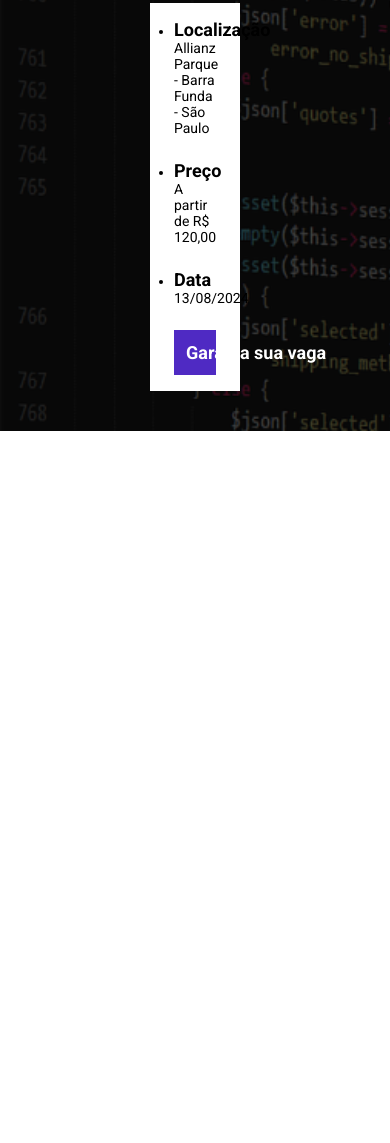
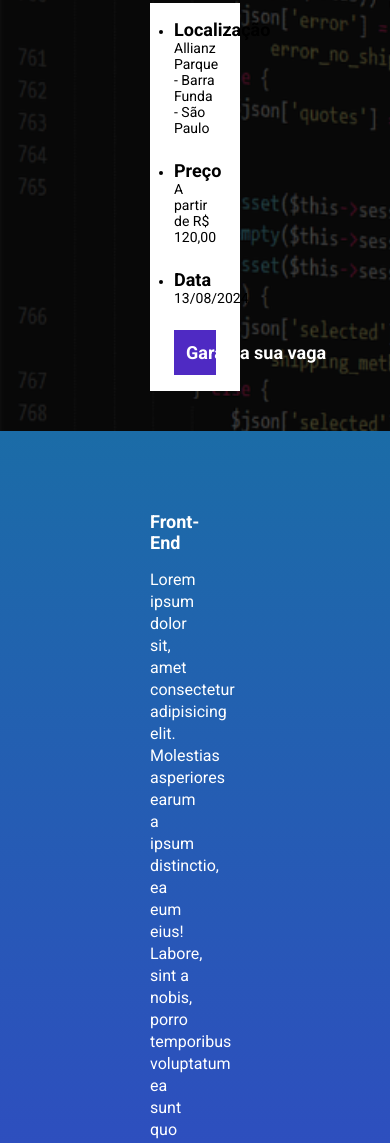
Before and after one commit to marianimateus/Ebac-tech-talks, a website built with Parcel: page src/index.html in a window 390 px wide. Shown: the part 341-1484 px from the top of the page. Before the commit the page ends 844 px from the top, so only its background shows below. Built offline with nearby package versions, Linux system fonts and the light colour scheme.

Commit message:
adicionando a seção "Front-end"

```diff
--- a/src/index.html
+++ b/src/index.html
@@ -7,7 +7,9 @@
     <title>Ebac tech talks</title>
     <link rel="preconnect" href="https://fonts.googleapis.com">
     <link rel="preconnect" href="https://fonts.gstatic.com" crossorigin>
-    <link href="https://fonts.googleapis.com/css2?family=Montserrat:ital,wght@0,100..900;1,100..900&family=Roboto:ital,wght@0,100;0,300;0,400;0,500;0,700;0,900;1,100;1,300;1,400;1,500;1,700;1,900&display=swap" rel="stylesheet">
+    <link
+        href="https://fonts.googleapis.com/css2?family=Montserrat:ital,wght@0,100..900;1,100..900&family=Roboto:ital,wght@0,100;0,300;0,400;0,500;0,700;0,900;1,100;1,300;1,400;1,500;1,700;1,900&display=swap"
+        rel="stylesheet">
     <link rel="stylesheet" href="styles/style.scss">
 </head>
 
@@ -38,7 +40,21 @@
         </div>
     </header>
 
-
+    <section class="event">
+        <div class="container">
+            <div class="event__detail">
+                <h2 class="event__detail__title">Front-End</h2>
+                <p class="event__detail__description">
+                    Lorem ipsum dolor sit, amet consectetur adipisicing elit. Molestias asperiores earum a ipsum
+                    distinctio, ea eum eius! Labore, sint a nobis, porro temporibus voluptatum ea sunt quo architecto
+                    neque maiores. Lorem ipsum dolor sit amet consectetur adipisicing elit. Culpa, quis unde? Nam
+                    corrupti quo quae quia necessitatibus nisi, cupiditate inventore, iste unde asperiores non molestias
+                    mollitia soluta sequi nemo voluptatum.
+                </p>
+            </div>
+            <img class="event__image" src="./images/frontend.png" alt="">
+        </div>
+    </section>
 
     <script src="./scripts/main.js"></script>
 </body>
--- /dev/null
+++ b/src/styles/_event.scss
@@ -0,0 +1,41 @@
+.event {
+    padding: 80px 0;
+    background-image: linear-gradient(#1B6CA7, #442BDB) ;
+
+    .container {
+        display: flex;
+    }
+
+    &__image {
+        max-width: 360px;
+    }
+
+    &__detail {
+        margin-right: 40px;
+
+        &__title {
+            font-size: 18px;
+            font-weight: bold;
+            margin-bottom: 16px;
+        }
+
+        &__description {
+            line-height: 22px;
+        }
+    }
+
+    @media (max-width: 640px) {
+        .container {
+            display: block;
+        }
+
+        &__description {
+            margin-right: 0;
+            margin-bottom: 16px;
+        }
+
+        &__image {
+            width: 100%;
+        }
+    }
+}
--- a/src/styles/style.scss
+++ b/src/styles/style.scss
@@ -1,6 +1,8 @@
 @use 'hero';
 @use 'components/infosbar';
 @use 'components/buttons';
+@use 'event';
+
 * {
     margin: 0;
     padding: 0;
```
